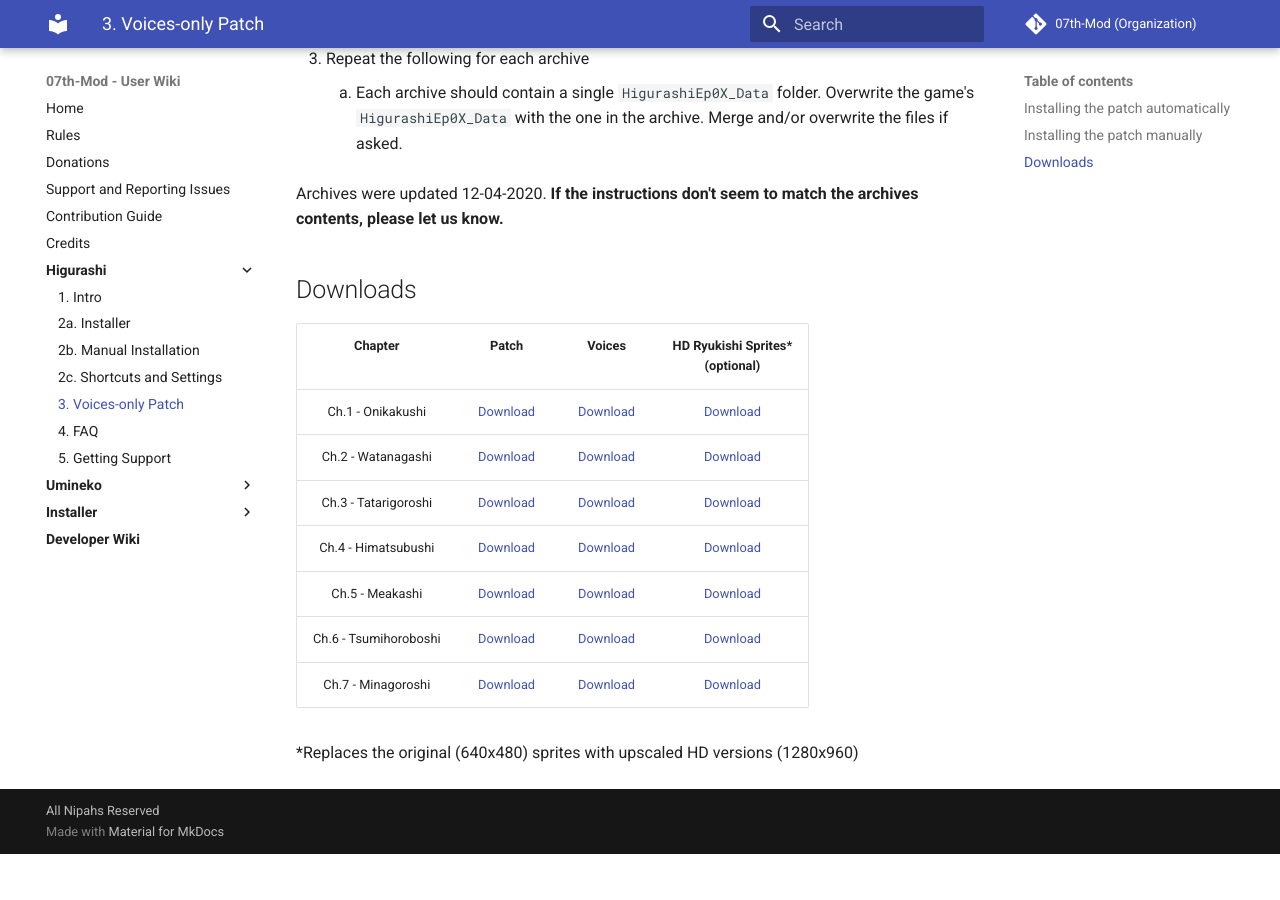
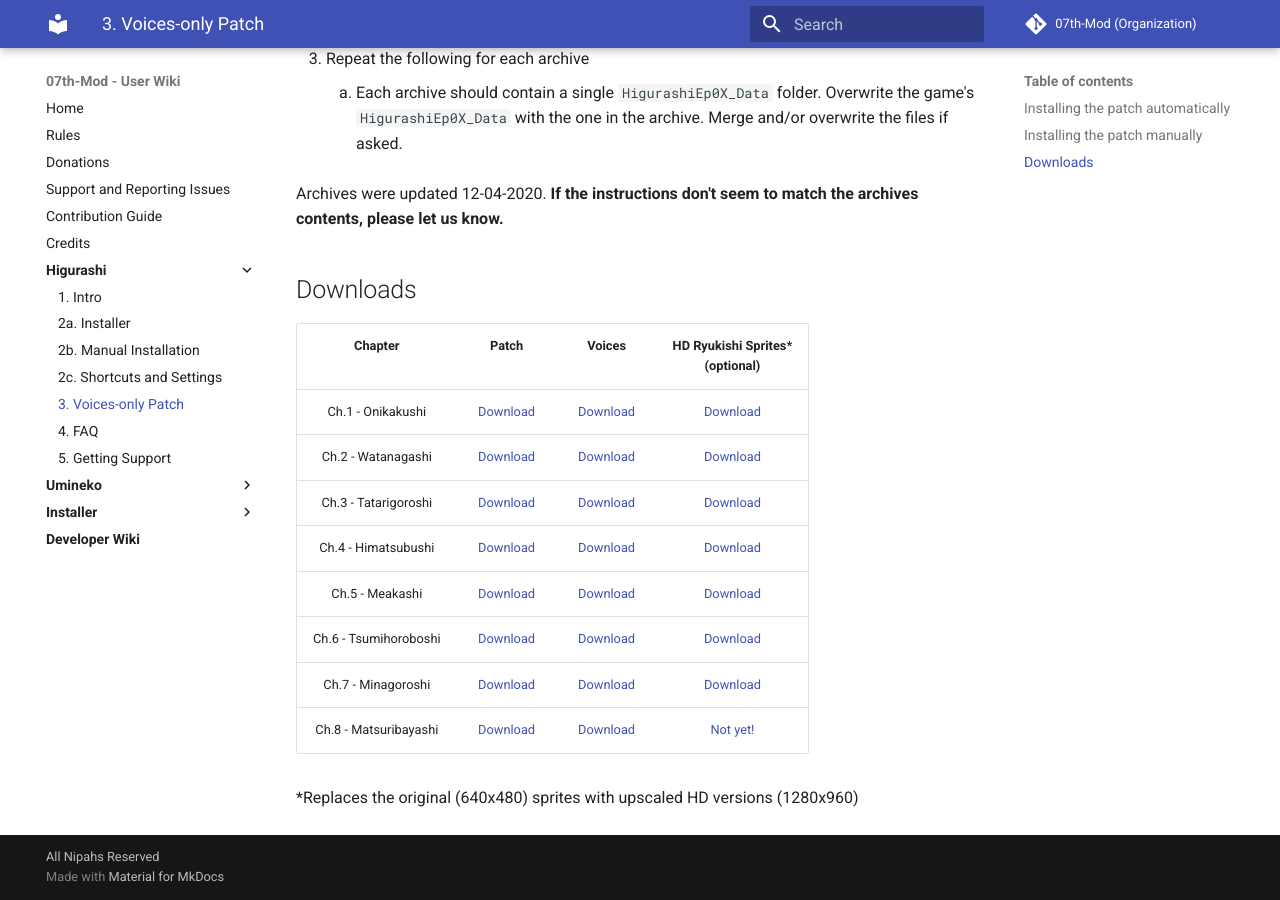
Before and after one commit to 07th-mod/wiki, an MkDocs documentation site: the page built from docs/Higurashi/Higurashi-Part-1.1---Voices-only-Patch.md, in a window 1280 px wide and 900 px high, scrolled down 864 px. Built offline with MkDocs 1.6.1 and Material for MkDocs 9.7.7, drawn with Linux system fonts in a browser that asks for light colours; before the commit the page ends 1718 px from its top, so only the background shows below that.

Commit message:
Update Higurashi-Part-1.1---Voices-only-Patch.md

```diff
--- a/docs/Higurashi/Higurashi-Part-1.1---Voices-only-Patch.md
+++ b/docs/Higurashi/Higurashi-Part-1.1---Voices-only-Patch.md
@@ -78,6 +78,12 @@
 <td style="text-align: center;"><a href="https://07th-mod.com/rikachama/voices-only/Minagoroshi-Voices.7z">Download</a></td>
 <td style="text-align: center;"><a href="https://07th-mod.com/nipah/Minagoroshi-HD.7z">Download</a></td>
 </tr>
+<tr class="odd">
+<td style="text-align: center;">Ch.8 - Matsuribayashi</td>
+<td style="text-align: center;"><a href="https://github.com/07th-mod/matsuribayashi/releases/tag/v0.0.1">Download</a></td>
+<td style="text-align: center;"><a href="https://07th-mod.com/rikachama/voices-only/Matsuribayashi-Voices.7z">Download</a></td>
+<td style="text-align: center;"><a href="">Not yet!</a></td>
+</tr>
 </tbody>
 </table>
 
```
